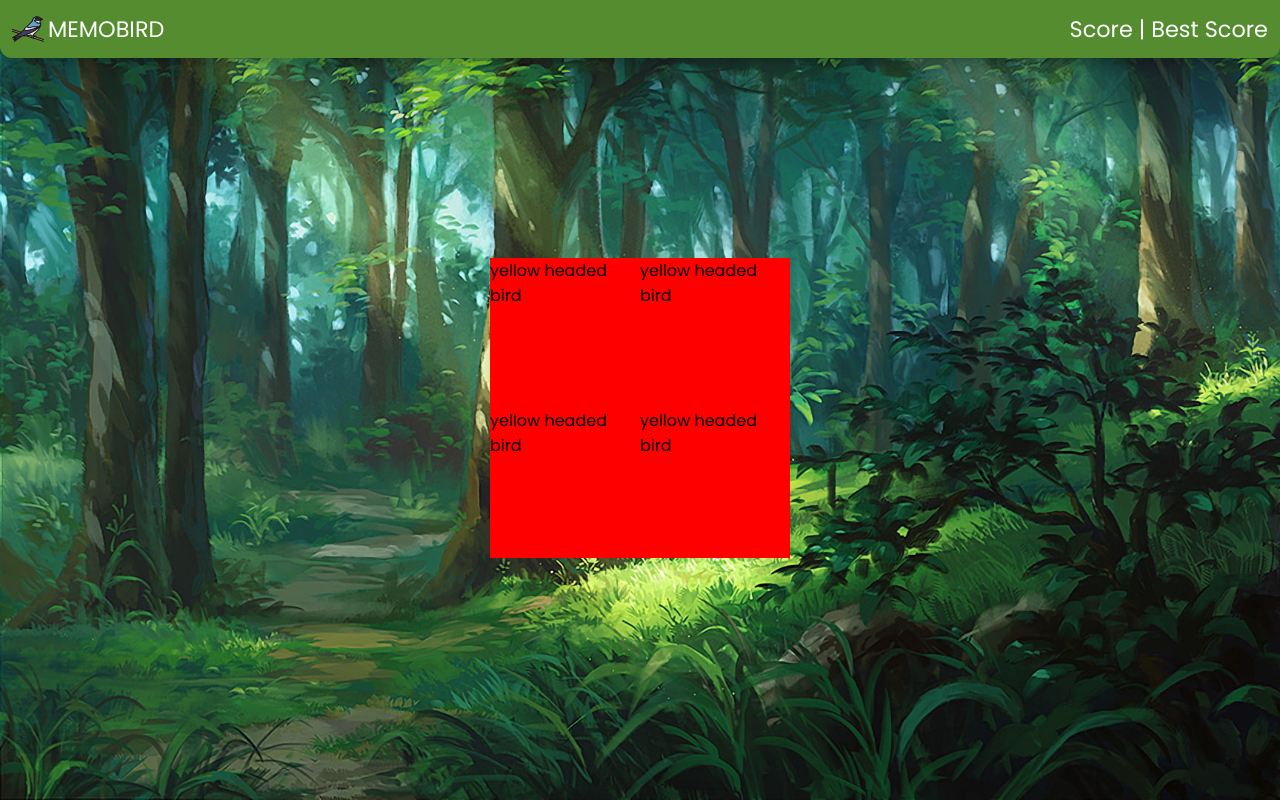
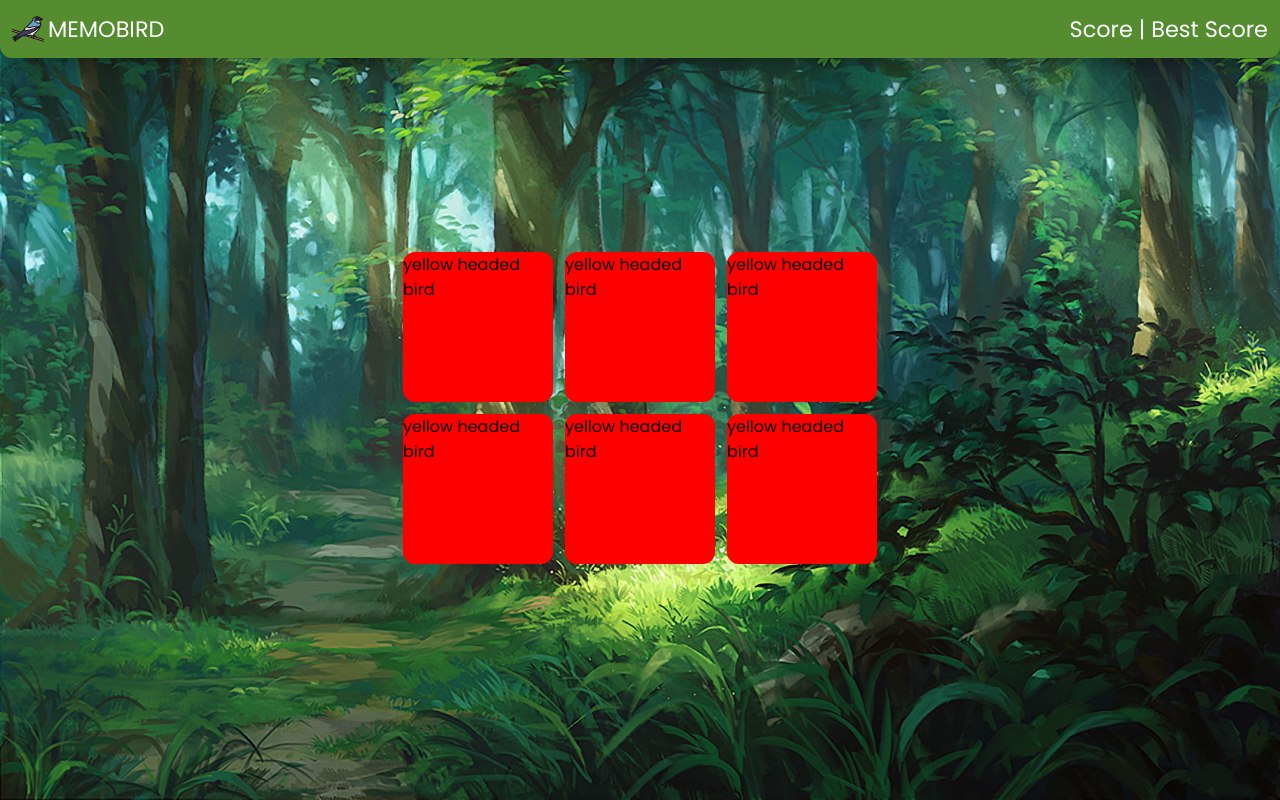
Before and after one commit to NourAmged/memory-card, a React (Vite) app: page / in a window 1280 px wide. Built offline with nearby package versions, Linux system fonts and the light colour scheme; no server answers.

Commit message:
started working of fetching the data

```diff
--- /dev/null
+++ b/src/components/Card.jsx
@@ -0,0 +1,9 @@
+function Card() {
+    return (
+        <div className="card">
+            <p id='bird-name'>yellow headed bird</p>
+        </div>
+    );
+}
+
+export default Card;
--- a/src/components/Main.jsx
+++ b/src/components/Main.jsx
@@ -1,23 +1,49 @@
+
+import { useEffect, useState } from "react";
+import Card from "./Card";
 
 function Main() {
+    const [birdData, setBirdData] = useState(null);
+
+
+    useEffect(() => {
+        fetch('https://nuthatch.lastelm.software/v2/birds?family=Troglodytidae&hasImg=true', {
+            headers: {
+                'api-key': `${import.meta.env.VITE_API_KEY}`
+            }
+        })
+            .then((response) => {
+                if (!response.ok) {
+                    throw new Error('Network response was not OK');
+                }
+                return response.text();
+            })
+            .then((text) => {
+                try {
+                    const data = JSON.parse(text);
+                    setBirdData(data);
+                } catch (err) {
+                    console.error('Manual JSON parse failed:', err);
+                }
+            })
+            .catch((error) => {
+                console.error('Fetch error:', error);
+            });
+    }, []);
+
+
     return (
         <div className="main-content">
             <div className="card-container">
                 <div className="first-row">
-                    <div className="card">
-                        <p id='bird-name'>yellow headed bird</p>
-                    </div>
-                    <div className="card">
-                        <p id='bird-name'>yellow headed bird</p>
-                    </div>
+                    <Card />
+                    <Card />
+                    <Card />
                 </div>
                 <div className="second-row">
-                    <div className="card">
-                        <p id='bird-name'>yellow headed bird</p>
-                    </div>
-                    <div className="card">
-                        <p id='bird-name'>yellow headed bird</p>
-                    </div>
+                    <Card />
+                    <Card />
+                    <Card />
                 </div>
             </div>
         </div>
--- a/src/index.css
+++ b/src/index.css
@@ -47,10 +47,19 @@ header {
 .card-container {
   display: flex;
   flex-wrap: wrap;
+  flex-direction: column;
+  gap:12px;
+}
+
+.first-row, .second-row{
+  display: flex;
+  flex-direction: row;
+  gap: 12px;
 }
 
 .card {
   width: 150px;
   height: 150px;
   background-color: red;
+  border-radius: 12px;
 }
```
Also changed, not shown: 1 other file (tests, documents, lock files or other folders).
